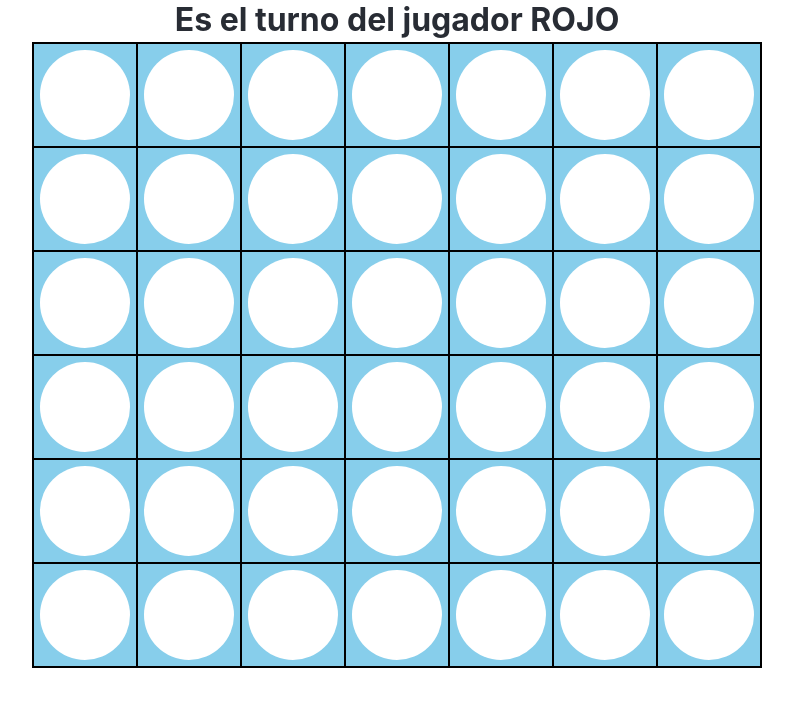
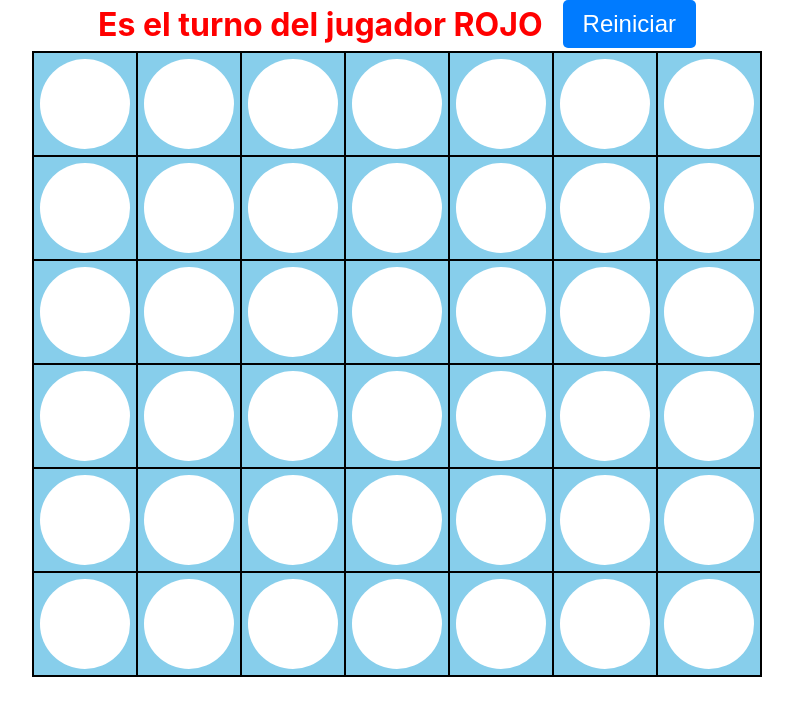
Before and after one commit to marrin27/conecta4, a React (Create React App) app: page / in a window 1280 px wide. Shown: the top 716 px of the page, without its empty margins (243-1036 px from the left). Built offline with nearby package versions, Linux system fonts and the light colour scheme.

Commit message:
improve turn

```diff
--- a/src/App.js
+++ b/src/App.js
@@ -105,13 +105,16 @@ function App() {
       tabIndex={0} // Make the div focusable to capture keydown events
       onKeyDown={handleKeyDown} // Attach the keydown event handler
     >
-      <div className="title">
+  <div className="title">
   {winner ? (
-    <h1>¡Ganó el jugador {turn ? "ROJO" : "AMARILLO"}!</h1>
+    <h1 style={{ color: turn ? 'red' : 'yellow' }}>
+      ¡Ganó el jugador {turn ? "ROJO" : "AMARILLO"}!
+    </h1>
   ) : (
-    <h1>Es el turno del jugador {turn ? "ROJO" : "AMARILLO"}</h1>
+    <h1 style={{ color: turn ? 'red' : 'yellow' }}>
+      Es el turno del jugador {turn ? "ROJO" : "AMARILLO"}
+    </h1>
   )}
-  { winner ? (
   <input
     type="button"
     value="Reiniciar"
@@ -121,7 +124,7 @@ function App() {
       setWinner(null);
     }}
     className="restart-button"
-  />):""}
+  />
 </div>
       <table className="connect4-board">
         <tbody>
```
